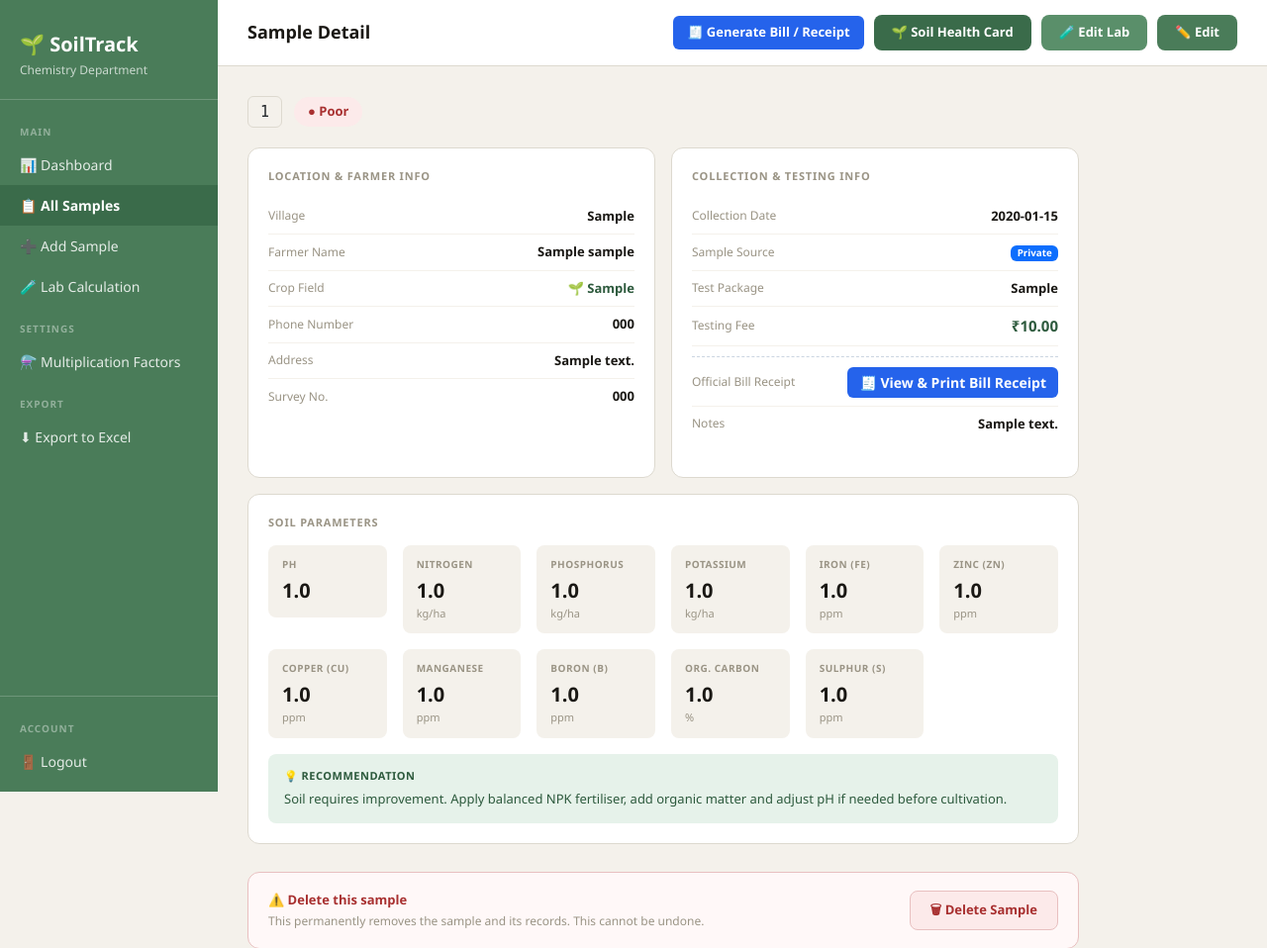
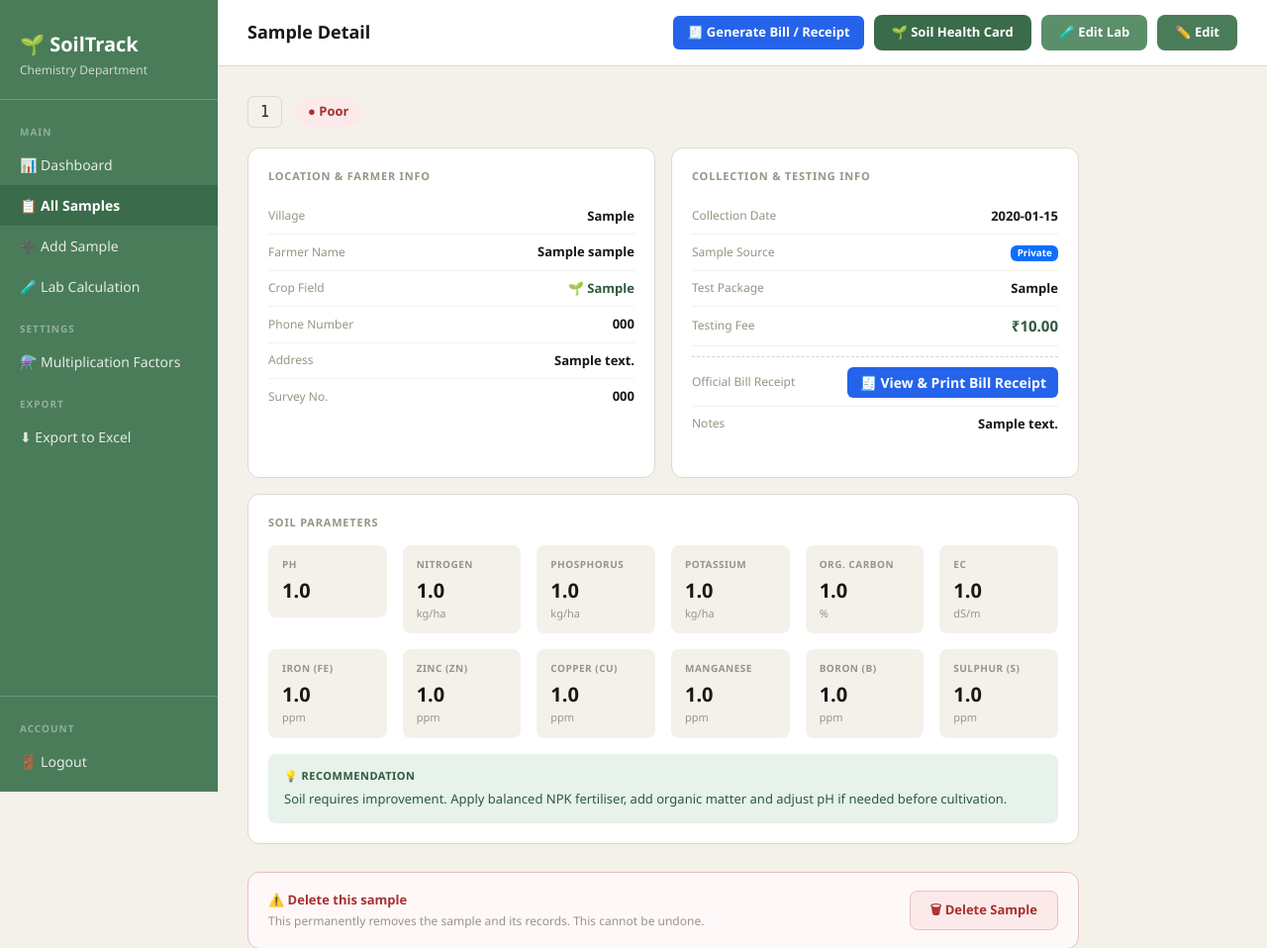
Before and after one commit to yashpakaye8-art/soiltrack-, a Flask app: page /sample/1 in a window 1280 px wide. Shown: the top 958 px of the page at 99% size. Run offline with Flask 3, Linux system fonts and the light colour scheme; the visitor is signed in with stand-in values (Sample User, id 1); tables that the repository leaves empty hold one stand-in row (values such as "Sample post"); some libraries are stand-ins or nearby versions.

Commit message:
feat: filter reports and lab summary to display only subscribed package parameters for private tests

```diff
--- a/templates/lab_calculation.html
+++ b/templates/lab_calculation.html
@@ -857,12 +857,12 @@ function buildSummary() {
             <span class="badge" style="background:${r.bg}; color:${r.color}; border:1px solid ${r.border}; font-weight:700; font-size:11px; padding:3px 9px; border-radius:12px; display:inline-flex; align-items:center; gap:6px;">
                 <span style="width:18px; height:18px; display:inline-flex; align-items:center;">${r.svg}</span>
                 <span>${r.label}</span>
-            </span>` : `<span style="color:#94A3B8; font-size:11px">—</span>`;
+            </span>` : (valStr ? `<span style="color:#94A3B8; font-size:11px">—</span>` : `<span style="color:#9A9485; font-size:11px; font-style:italic;">Not Tested in Package</span>`);
 
         return `
         <tr>
             <td class="rt-label">${i.label}</td>
-            <td class="rt-value">${valStr || '—'}</td>
+            <td class="rt-value">${valStr || '<span style="color:#9A9485; font-weight:normal; font-size:12px;">—</span>'}</td>
             <td class="rt-unit">${i.unit}</td>
             <td class="rt-rating" style="text-align:right; padding-left:12px;">${ratingHtml}</td>
         </tr>`;
--- a/templates/sample_detail.html
+++ b/templates/sample_detail.html
@@ -229,17 +229,25 @@
     <div class="card mb-3">
         <div class="card-title">Soil Parameters</div>
         <div class="row g-3" id="params-row">
-            <div class="col-md-2"><div class="param-box"><div class="param-name">pH</div><div class="param-val">{{ sample.ph or '—' }}</div></div></div>
-            <div class="col-md-2"><div class="param-box"><div class="param-name">Nitrogen</div><div class="param-val">{{ sample.nitrogen or '—' }}</div><div class="param-unit">kg/ha</div></div></div>
-            <div class="col-md-2"><div class="param-box"><div class="param-name">Phosphorus</div><div class="param-val">{{ sample.phosphorus or '—' }}</div><div class="param-unit">kg/ha</div></div></div>
-            <div class="col-md-2"><div class="param-box"><div class="param-name">Potassium</div><div class="param-val">{{ sample.potassium or '—' }}</div><div class="param-unit">kg/ha</div></div></div>
-            <div class="col-md-2"><div class="param-box"><div class="param-name">Iron (Fe)</div><div class="param-val">{{ sample.iron or '—' }}</div><div class="param-unit">ppm</div></div></div>
-            <div class="col-md-2"><div class="param-box"><div class="param-name">Zinc (Zn)</div><div class="param-val">{{ sample.zinc or '—' }}</div><div class="param-unit">ppm</div></div></div>
-            <div class="col-md-2"><div class="param-box"><div class="param-name">Copper (Cu)</div><div class="param-val">{{ sample.copper or '—' }}</div><div class="param-unit">ppm</div></div></div>
-            <div class="col-md-2"><div class="param-box"><div class="param-name">Manganese</div><div class="param-val">{{ sample.manganese or '—' }}</div><div class="param-unit">ppm</div></div></div>
-            <div class="col-md-2"><div class="param-box"><div class="param-name">Boron (B)</div><div class="param-val">{{ sample.boron or '—' }}</div><div class="param-unit">ppm</div></div></div>
-            <div class="col-md-2"><div class="param-box"><div class="param-name">Org. Carbon</div><div class="param-val">{{ sample.organic_carbon or '—' }}</div><div class="param-unit">%</div></div></div>
-            <div class="col-md-2"><div class="param-box"><div class="param-name">Sulphur (S)</div><div class="param-val">{{ sample.sulphur or '—' }}</div><div class="param-unit">ppm</div></div></div>
+            {% set s_params = [
+                ('pH', sample.ph, ''),
+                ('Nitrogen', sample.nitrogen, 'kg/ha'),
+                ('Phosphorus', sample.phosphorus, 'kg/ha'),
+                ('Potassium', sample.potassium, 'kg/ha'),
+                ('Org. Carbon', sample.organic_carbon, '%'),
+                ('EC', sample.ec, 'dS/m'),
+                ('Iron (Fe)', sample.iron, 'ppm'),
+                ('Zinc (Zn)', sample.zinc, 'ppm'),
+                ('Copper (Cu)', sample.copper, 'ppm'),
+                ('Manganese', sample.manganese, 'ppm'),
+                ('Boron (B)', sample.boron, 'ppm'),
+                ('Sulphur (S)', sample.sulphur, 'ppm')
+            ] %}
+            {% for pname, pval, punit in s_params %}
+            {% if pval is not none or (sample.sample_source or sample.sample_type) == 'govt' or 'Full' in (sample.test_package or '') or not sample.test_package %}
+            <div class="col-md-2"><div class="param-box"><div class="param-name">{{ pname }}</div><div class="param-val">{{ pval if pval is not none else '—' }}</div>{% if punit %}<div class="param-unit">{{ punit }}</div>{% endif %}</div></div>
+            {% endif %}
+            {% endfor %}
         </div>
 
         <div class="recommendation mt-3">
--- a/templates/soil_health_card.html
+++ b/templates/soil_health_card.html
@@ -534,6 +534,7 @@
                 ] %}
 
                 {% for p_key, p_name, p_unit, p_val in p_map %}
+                {% if p_val is not none or (sample.sample_source or sample.sample_type) == 'govt' or 'Full' in (sample.test_package or '') or not sample.test_package %}
                 {% set r = param_ratings.get(p_key) %}
                 <div class="param-card">
                     <div class="param-card-left">
@@ -555,6 +556,7 @@
                     </div>
                     {% endif %}
                 </div>
+                {% endif %}
                 {% endfor %}
             </div>
 
```
